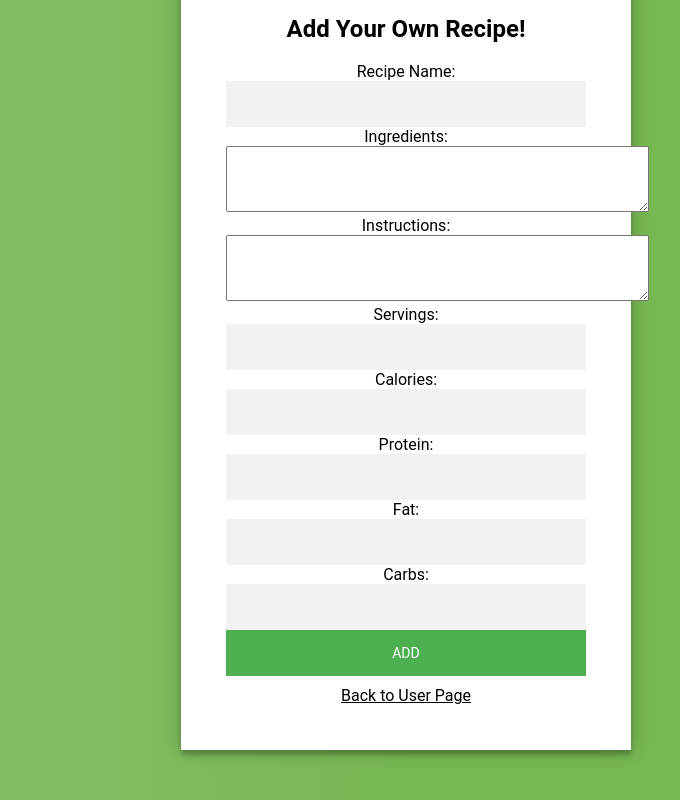
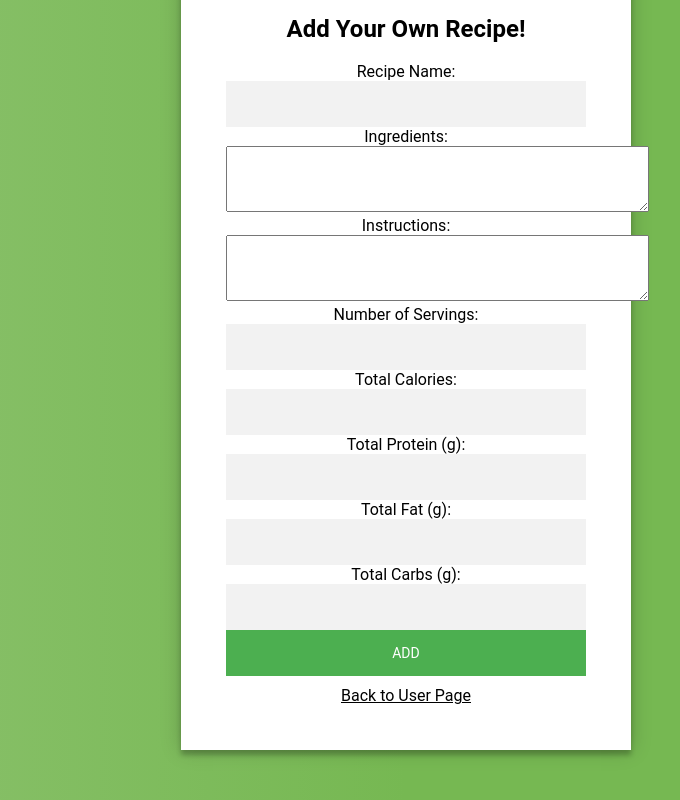
Before and after one commit to CharliePenner/Group11, a Flask app: page /addRecipe in a window 1280 px wide. Shown: the whole page, without its empty margins (234-914 px from the left). Run offline with Flask 3, Linux system fonts and the light colour scheme; parts of the project's set-up code (start-up, migrations or seed data) failed here and were passed over.

Commit message:
minor changes to add_recipe.html
In add_recipe.html's form:
Calories and nutrients now specify that they are total, rather than per serving.
Relevant inputs changed to type number.
Minimum numerical values updated.
Step (increment) values updated for calories and nutrients.
Nutrients now specify unit (g).
Recipe Name is now a required input.

```diff
--- a/templates/add_recipe.html
+++ b/templates/add_recipe.html
@@ -12,7 +12,7 @@
       <form action="{{ url_for('addRecipe', username=username) }}" method="POST">
 
          Recipe Name:
-         <input type="text" name="Recipe Name"><br>
+         <input type="text" name="Recipe Name" required><br>
 
          <label for="Ingredients">Ingredients:</label><br>
          <textarea id="Ingredients" name="Ingredients" rows="4" cols="50"></textarea><br>
@@ -20,20 +20,20 @@
          <label for="Instructions">Instructions:</label><br>
          <textarea id="Instructions" name="Instructions" rows="4" cols="50"></textarea><br>
 
-         Servings:
-         <input type="int" name="Servings"><br>
+         Number of Servings:
+         <input type="number" min="0" step="0.25" name="Servings"><br>
 
-         Calories:
-         <input type="int" name="Calories"><br>
+         Total Calories:
+         <input type="number" min="0" step="1" name="Calories"><br>
 
-         Protein:
-         <input type="int" name="Protein"><br>
+         Total Protein (g):
+         <input type="number" min="0" step="0.1" name="Protein"><br>
 
-         Fat:
-         <input type="int" name="Fat"><br>
+         Total Fat (g):
+         <input type="number" min="0" step="0.1" name="Fat"><br>
 
-         Carbs:
-         <input type="int" name="Carbs"><br>
+         Total Carbs (g):
+         <input type="number" min="0" step="0.1" name="Carbs"><br>
 
          <!-- Hidden input field to carry the username information -->
          <input type="hidden" name="username" value="{{ username }}">
```
